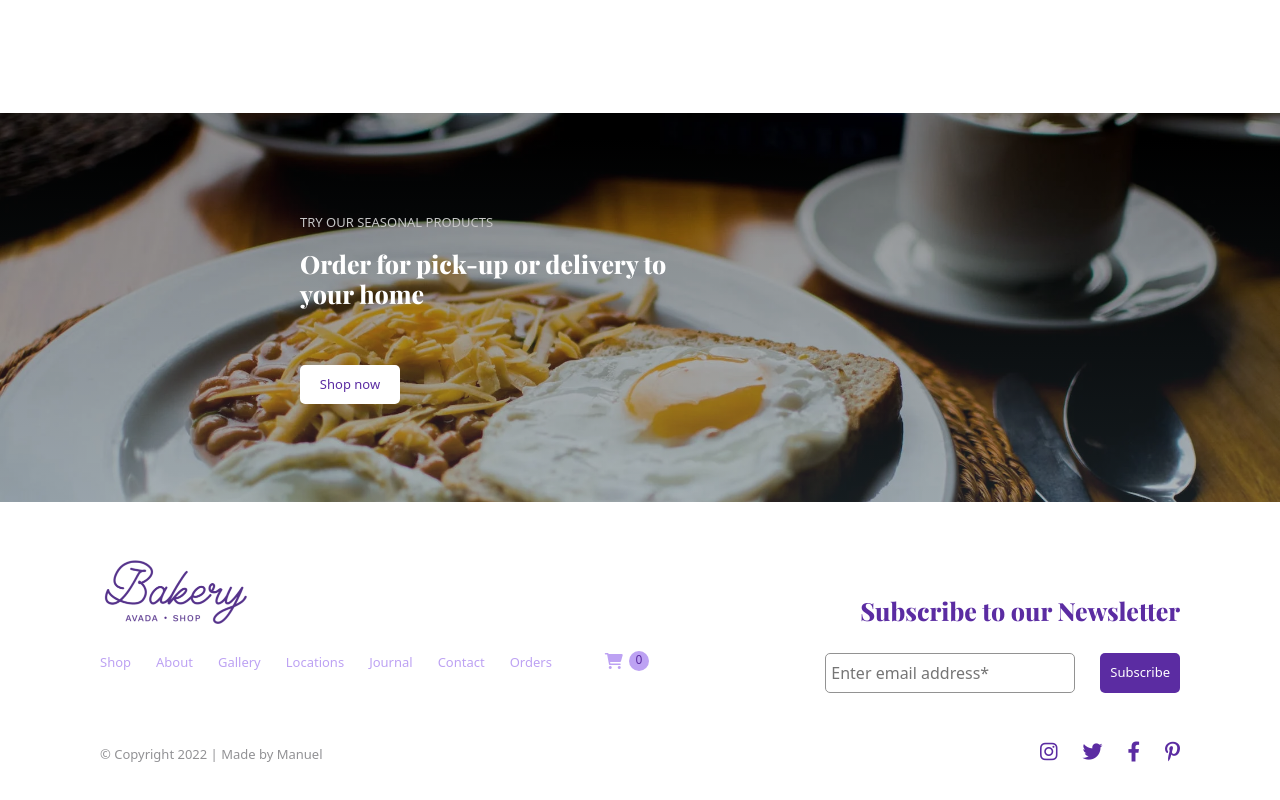
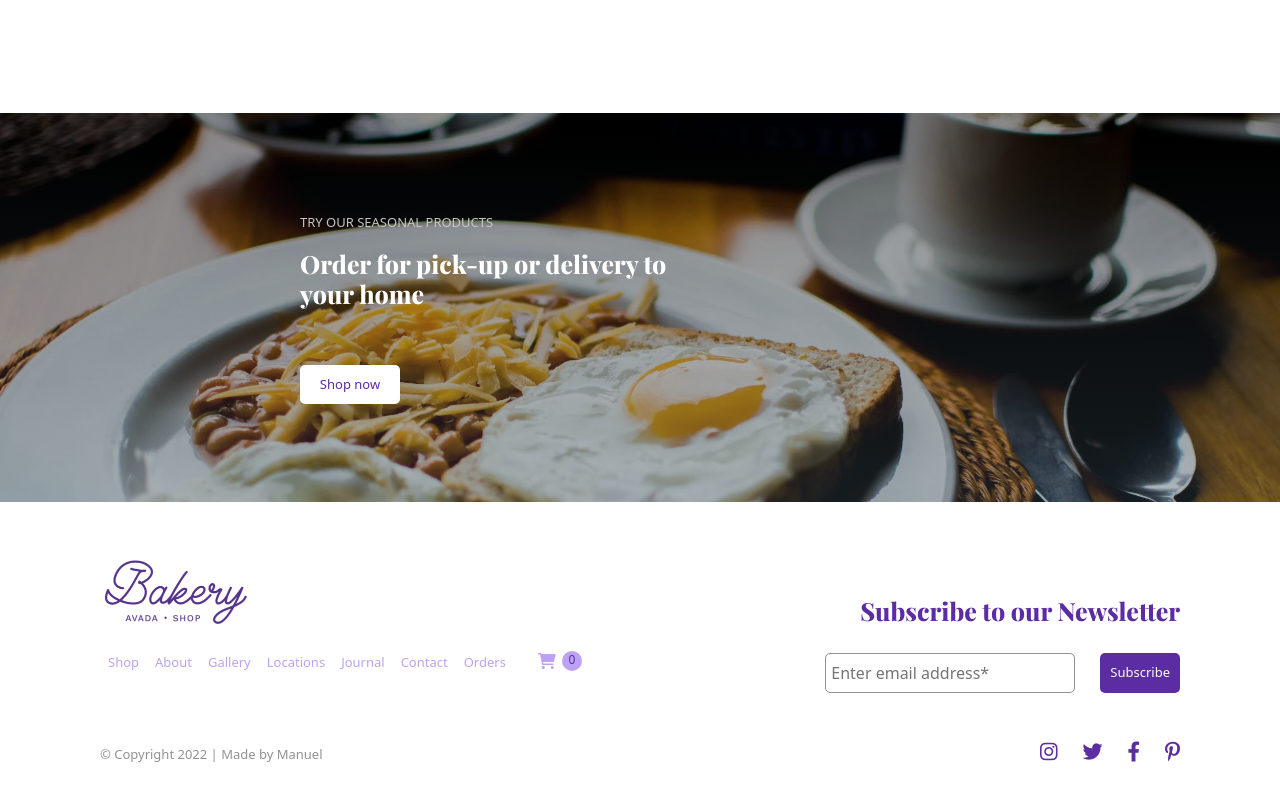
Before and after one commit to manuelgaleone/proj-html-vuejs, a Vue app: page / in a window 1280 px wide. Shown: the part 7596-8396 px from the top of the page. Built offline with nearby package versions, Linux system fonts and the light colour scheme.

Commit message:
Bonus hover effects on imgs

```diff
--- a/src/components/FooterComponent.vue
+++ b/src/components/FooterComponent.vue
@@ -54,16 +54,16 @@ export default {
                         <img class="footer_logo" src="../assets/img/avada-bakery-logo-retina-300x145.png" alt="Bakery logo">
                         <div class="navigation_content d-flex align_items justify_start">
                             <ul class="d-flex align_items justify_end m-0 p-0">
-                                <li class="menu_element pr-3 py-4" v-for="item in footerMenuItems">
+                                <li class="menu_element px-2 py-4" v-for="item in footerMenuItems">
                                     <a class="menu_item pb-2" :class="{ active: item.active }" :href="item.link">{{item.name}}</a>
                                 </li>
+                                <div class="cart_footer d_flex align_items">
+                                    <i class="fa-solid fa-cart-shopping cart_icon px-4"></i>
+                                    <div class="cart_badge">
+                                        0
+                                    </div>
+                                </div>
                             </ul>
-                            <div class="cart_footer d_flex align_items px-1">
-                                <i class="fa-solid fa-cart-shopping cart_icon px-4"></i>
-                                <div class="cart_badge">
-                                    0
-                                </div>
-                            </div>
                         </div>
                         <div class="copyright_footer py-5">
                             <p class="subtitle">
@@ -130,4 +130,10 @@ export default {
     color: #5b2ca2;
     font-size: 20px;
 }
+
+.social_footer:hover {
+    color: #bda2f3;
+    transition: 0.4s;
+    cursor: pointer;
+}
 </style>
--- a/src/components/InTouchComponent.vue
+++ b/src/components/InTouchComponent.vue
@@ -61,6 +61,12 @@ export default {
     max-width: 100%;
 }
 
+.intouch_images:hover {
+    cursor: pointer;
+    border: 5px solid white;
+    transition: 0.4s;
+}
+
 .intouch_elements {
     background-color: #F1EDF5;
     height: 100%;
--- a/src/components/MainComponent.vue
+++ b/src/components/MainComponent.vue
@@ -54,11 +54,13 @@ methods: {
   <!--OrderPickComponent-->
   <OrderPickComponent></OrderPickComponent>
   <!--//OrderPickComponent-->
+  <!--ScrollToTop-->
   <div class="scrolltop_button">
     <div @click="scrollToTop" class="scrolltop_element d_flex justify_center">
       <i class="fa-solid fa-chevron-up color_white"></i>
     </div>
   </div>
+  <!--//ScrollToTop-->
 </template>
 
 <style lang="scss" scoped>
```
